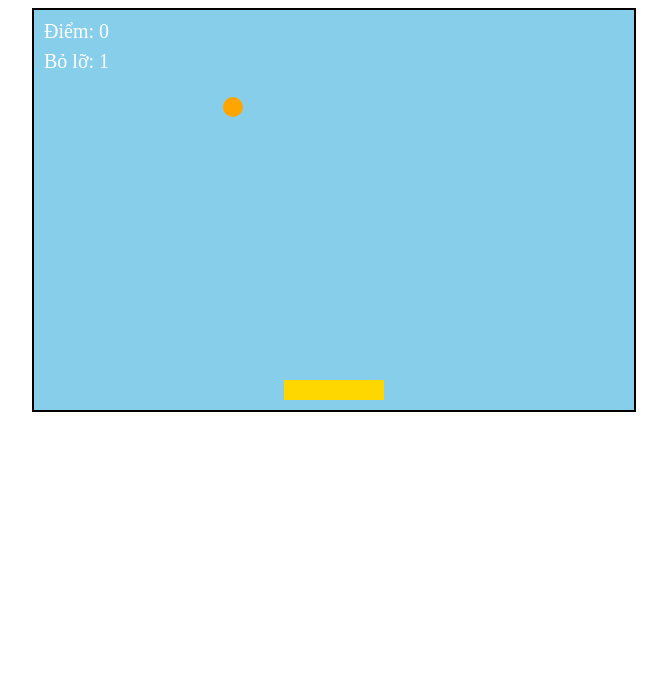
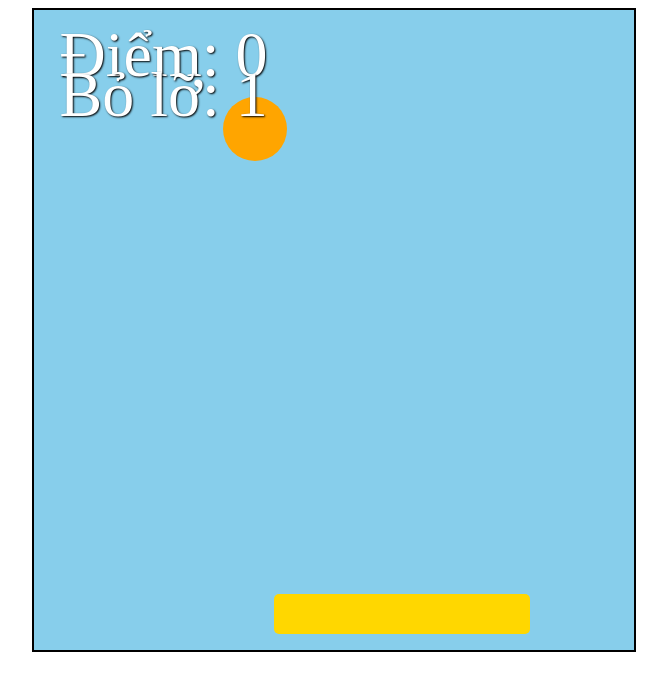
Before and after one commit to trungtindottoan/CoincatcherBCgraphic, a plain HTML site: page index.html in a window 1280 px wide. Shown: the whole page, without its empty margins (306-973 px from the left). Drawn offline with Linux system fonts and the light colour scheme.

Commit message:
Update styles.css

```diff
--- a/styles.css
+++ b/styles.css
@@ -1,25 +1,29 @@
 #game-container {
-    width: 600px;
-    height: 400px;
+    width: 100%; /* Chiếm toàn chiều rộng màn hình */
+    height: 80vh; /* 80% chiều cao màn hình, để lại chỗ cho thanh trạng thái */
     border: 2px solid black;
     position: relative;
     margin: 0 auto;
     overflow: hidden;
     background: #87CEEB;
+    max-width: 600px; /* Giới hạn tối đa cho máy tính */
+    min-height: 300px; /* Đảm bảo không quá nhỏ trên điện thoại cũ */
 }
 
 #basket {
-    width: 100px;
-    height: 20px;
+    width: 20vw; /* 20% chiều rộng màn hình, khoảng 60-80px trên điện thoại */
+    height: 5vh; /* 5% chiều cao màn hình, khoảng 20-30px */
     background: #FFD700;
     position: absolute;
-    bottom: 10px;
-    left: 250px;
+    bottom: 2vh; /* Khoảng cách dưới linh hoạt */
+    left: 40%; /* Bắt đầu giữa màn hình */
+    touch-action: none; /* Ngăn cuộn trang */
+    border-radius: 5px; /* Bo góc nhẹ cho đẹp */
 }
 
 #coin {
-    width: 20px;
-    height: 20px;
+    width: 5vw; /* 5% chiều rộng, khoảng 15-20px trên điện thoại */
+    height: 5vw; /* Giữ hình tròn */
     background: #FFA500;
     border-radius: 50%;
     position: absolute;
@@ -28,9 +32,10 @@
 
 #score, #missed {
     position: absolute;
-    font-size: 20px;
+    font-size: 5vw; /* Chữ to hơn một chút, co giãn theo màn hình */
     color: white;
+    text-shadow: 1px 1px 2px black; /* Đổ bóng để dễ đọc */
 }
 
-#score { top: 10px; left: 10px; }
-#missed { top: 40px; left: 10px; }
+#score { top: 1vh; left: 2vw; }
+#missed { top: 6vh; left: 2vw; }
```
